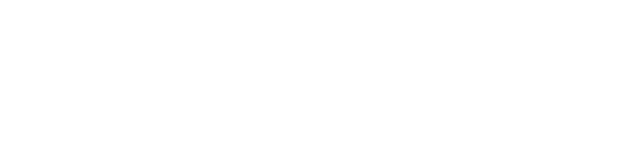
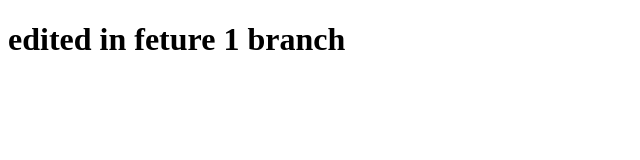
Before and after one commit to NeoQasim/Grading_System, a website: page index.html in a window 1280 px wide. Shown: the whole page, without its empty margins (0-640 px from the left). Drawn offline with Linux system fonts and the light colour scheme.

Commit message:
comitted in feature1 <

```diff
--- a/index.html
+++ b/index.html
@@ -6,6 +6,7 @@
     <title>Document</title>
 </head>
 <body>
+    <h1>edited in feture 1 branch</h1>
     <!-- //comitted a change testing for git to check git status -->
 </body>
 <!-- //phir se change kia  -->
```
